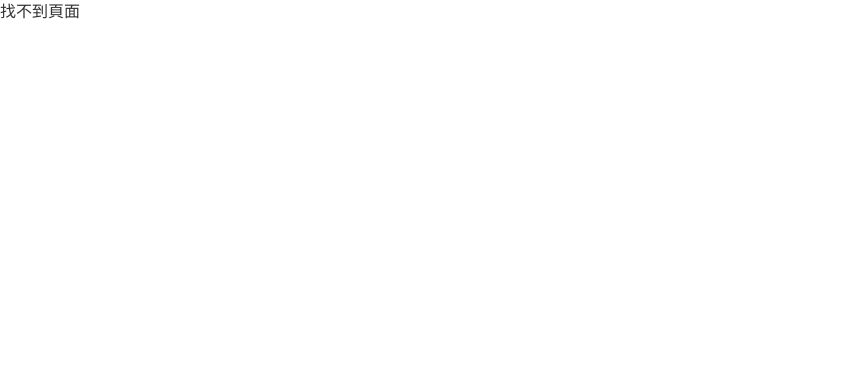
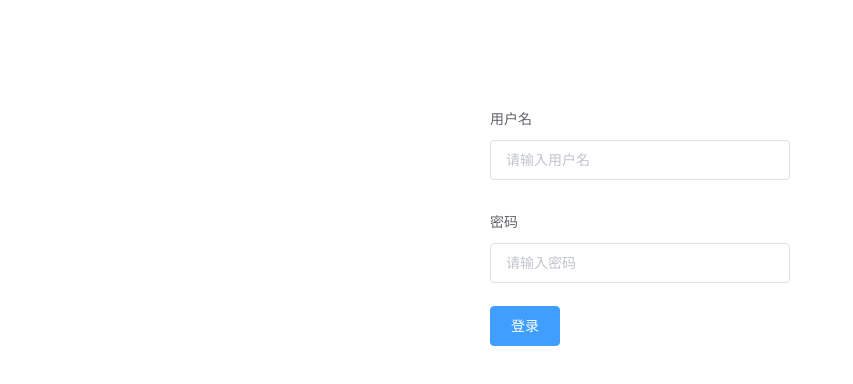
Before and after one commit to wulinxi/compete, a Vue app: page /login in a window 1280 px wide. Shown: the top 384 px of the page, without its empty margins (0-853 px from the left). Built offline with nearby package versions, Linux system fonts and the light colour scheme.

Commit message:
添加登陆页面和写了请求后台数据格式（未完成吃饭）

```diff
--- /dev/null
+++ b/src/components/login.vue
@@ -0,0 +1,49 @@
+<template>
+  <div class="login-container">
+    <el-form>
+      <el-form-item label="用户名" prop="username" >
+        <el-input placeholder="请输入用户名" v-model="input.username" clearable></el-input>
+      </el-form-item>
+      <el-form-item label="密码" prop="password">
+        <el-input placeholder="请输入密码" v-model="input.password" clearable></el-input>
+      </el-form-item>
+      <el-form-item>
+        <el-button type="primary" @click="login">登录</el-button>
+      </el-form-item>
+    </el-form>
+  </div>
+</template>
+
+<script>
+export default {
+  data() {
+    return {
+      input: {
+        username: "",
+        password: ""
+      }
+    };
+  },
+  methods: {
+    async login() {
+        //请求数据
+        let {res:data}= await this.$axios.get('http://localhost:3000/api/userinfo');
+        console.log(res);
+        res.data
+      if (res.data.username === this.input.username && this.input.password === "123456") {
+        this.$router.push("/home");
+        console.log("Login SUCCESSS");
+      } else {
+        return false;
+      }
+    }
+  }
+};
+</script>
+
+<style scoped>
+.login-container {
+  width: 300px;
+  margin: 100px auto;
+}
+</style>
--- a/src/router/index.js
+++ b/src/router/index.js
@@ -5,6 +5,7 @@ import Home from '../views/Home/HomeView.vue'
 import About from '../views/Home/AboutView.vue'
 import Page404 from '../views/404.vue'
 import fixed from '../views/Fixed-carbon-emissions.vue'
+import login from '@/components/login.vue'
 Vue.use(VueRouter)
 
 // 與 if-elseif 功能類似
@@ -16,7 +17,7 @@ const routes = [
     // 则 <router-view> 显示为 Layout 組件
     component: Layout,
     // 重定向，链接变更为 '/home'
-    redirect: '/home',
+    redirect: '/login',
     // Layout 組件裏面的路由
     children: [
       {
@@ -38,6 +39,11 @@ const routes = [
     ],
 
   },
+  {
+    path: "/login",
+    component: login,
+
+  },
 
   {
     // else 匹配所有路径
--- a/src/views/Fixed-carbon-emissions.vue
+++ b/src/views/Fixed-carbon-emissions.vue
@@ -112,6 +112,8 @@ export default {
       const index = this.tableData.indexOf(row);
     if (index !== -1) {
       this.tableData.splice(index, 1);}
+      //传输到后台
+      // this.$axios.get('',{id:row.id})
             },
     handleSearch() {
       //TODO
--- a/src/views/Home/HomeView.vue
+++ b/src/views/Home/HomeView.vue
@@ -12,7 +12,7 @@ import HelloWorld from '@/components/HelloWorld.vue'
 export default {
   name: 'HomeView',
   components: {
-    HelloWorld
+    HelloWorld,
   }
 }
 </script>
--- a/vue.config.js
+++ b/vue.config.js
@@ -1,4 +1,9 @@
 const { defineConfig } = require('@vue/cli-service')
 module.exports = defineConfig({
-  transpileDependencies: true
+  transpileDependencies: true,
+  // devServer:{
+  //   port:8888
+  // },
+  // //imporant
+  // publicPath:'./',
 })
```
